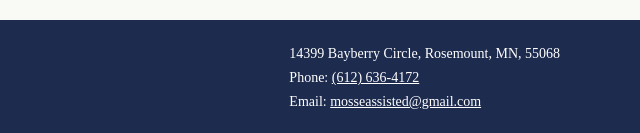
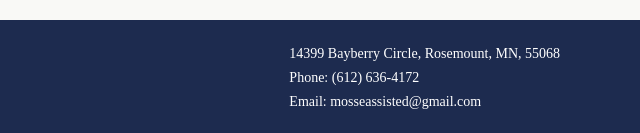
Before and after one commit to saidhaille3/absolutehomes, a plain HTML site: page amenities.html in a window 1280 px wide. Shown: the part 1028-1161 px from the top of the page, 640-1280 px from the left. Drawn offline with nearby package versions, Linux system fonts and the light colour scheme.

Commit message:
gooter change
Footerr chande

```diff
--- a/amenities.html
+++ b/amenities.html
@@ -254,13 +254,13 @@ footer a {
   <p>14399 Bayberry Circle, Rosemount, MN, 55068</p>
   <p>
     Phone:
-    <a href="tel:+16126364172" class="underline hover:text-[#C89438] transition-colors">
+    <a href="tel:+16126364172" class="hover:text-[#C89438] transition-colors">
       (612) 636-4172
     </a>
   </p>
   <p>
     Email:
-    <a href="mailto:mosseassisted@gmail.com" class="underline hover:text-[#C89438] transition-colors">
+    <a href="mailto:mosseassisted@gmail.com" class=" hover:text-[#C89438] transition-colors">
       mosseassisted@gmail.com
     </a>
   </p>
```
Also changed, not shown: about.html (+2 -2 lines), contact.html (+2 -2 lines), faq.html (+2 -2 lines), index.html (+2 -2 lines), services.html (+2 -2 lines), tour.html (+2 -2 lines).
